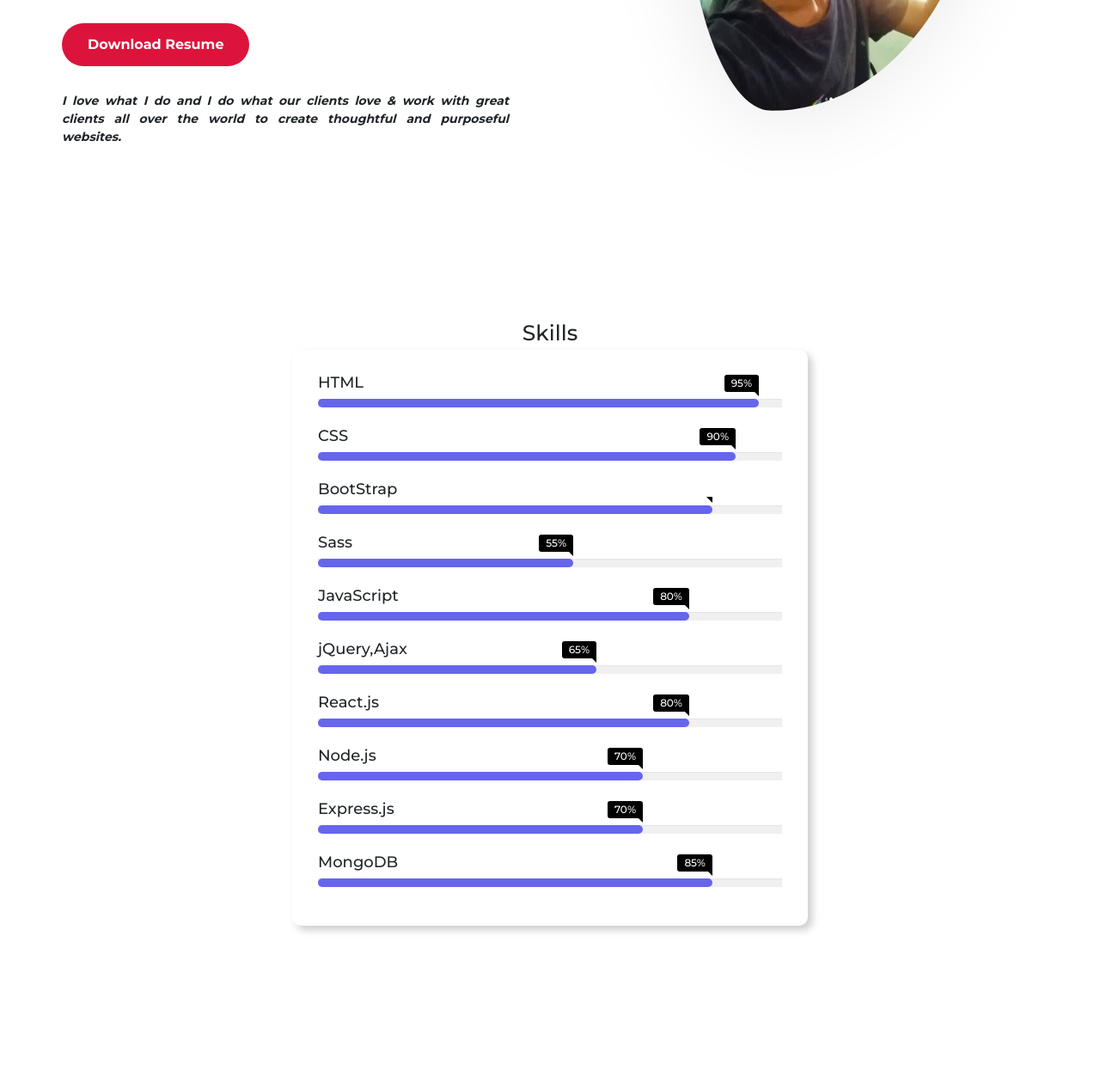
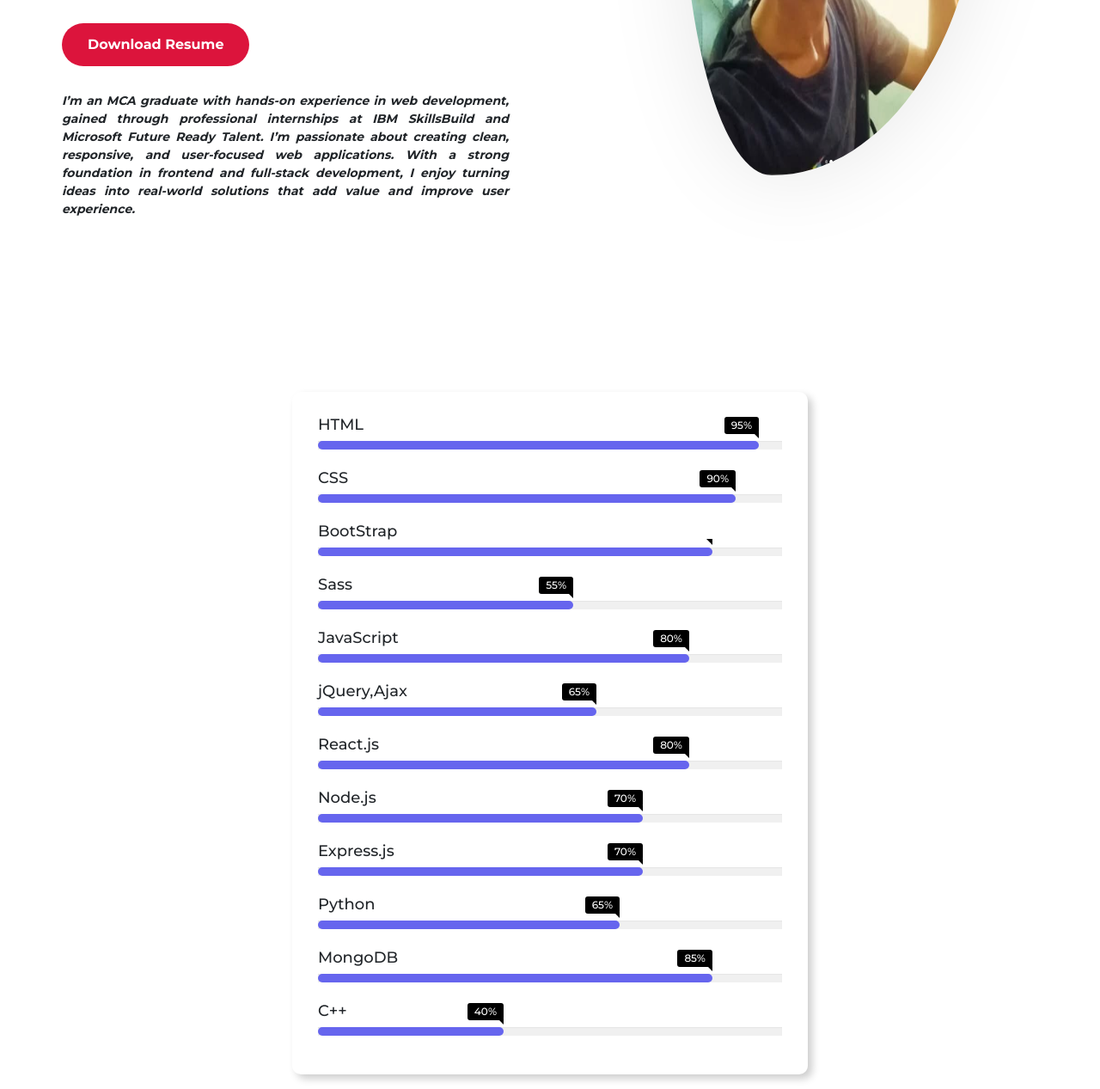
Before and after one commit to Rakeshgodumala/portfolio, a website: page index.html in a window 1280 px wide. Shown: the part 534-1801 px from the top of the page at 86% size. Drawn offline with nearby package versions, Linux system fonts and the light colour scheme.

Commit message:
Update index.html

```diff
--- a/index.html
+++ b/index.html
@@ -70,15 +70,16 @@
             <div class="container grid grid-two-column">
                 <div class="hero-data">
                     <div class="home-content">
-                        <div class="text-1">Hello,my name is</div>
+                        <div class="text-1">Hi, My name is</div>
                         <div class="text-2">Rakesh Godumala </div>
                         <div class="text-3">And I,m a <span class="typed"></span></div>
                     </div>
-                    <a href="./src/Rakesh Resume.pdf" type="file" target="_blank" class="btn-resume"
+                    <a href="./src/resume portfolio.pdf" type="file" target="_blank" class="btn-resume"
                         style="font-weight: bold;">Download Resume</a>
                     <div class="para-1 mt-5" style="text-align:justify;">
-                        <p>I love what I do and I do what our clients love & work with great clients all over the
-                            world to create thoughtful and purposeful websites.</p>
+                        <p>I’m an MCA graduate with hands-on experience in web development, gained through professional internships at IBM SkillsBuild and Microsoft Future Ready Talent. I’m passionate about creating clean, responsive, and user-focused web applications. With a strong foundation in frontend and full-stack development, I enjoy turning ideas into real-world solutions that add value and improve user experience.
+
+                        </p>
                     </div>
                 </div>
                 <!-- right side hero section  -->
@@ -91,9 +92,11 @@
         </section>
     </main>
     <section class="section section-hero" id="skills" data-aos="fade-right">
-        <h1>Skills</h1>
+
         <div class="skills-bar">
+
             <div class="bar">
+
                 <div class="info">
                     <span>HTML</span>
                 </div>
@@ -147,11 +150,27 @@
                 </div>
                 <div class="progress-line express"><span></span></div>
             </div>
+
+            <div class="bar">
+                <div class="info">
+                    <span>Python</span>
+                </div>
+                <div class="progress-line python"><span></span></div>
+            </div>
+
+
+
             <div class="bar">
                 <div class="info">
                     <span>MongoDB</span>
                 </div>
                 <div class="progress-line mongo"><span></span></div>
+            </div>
+            <div class="bar">
+                <div class="info">
+                    <span>C++</span>
+                </div>
+                <div class="progress-line cpp"><span></span></div>
             </div>
         </div>
     </section>
```
